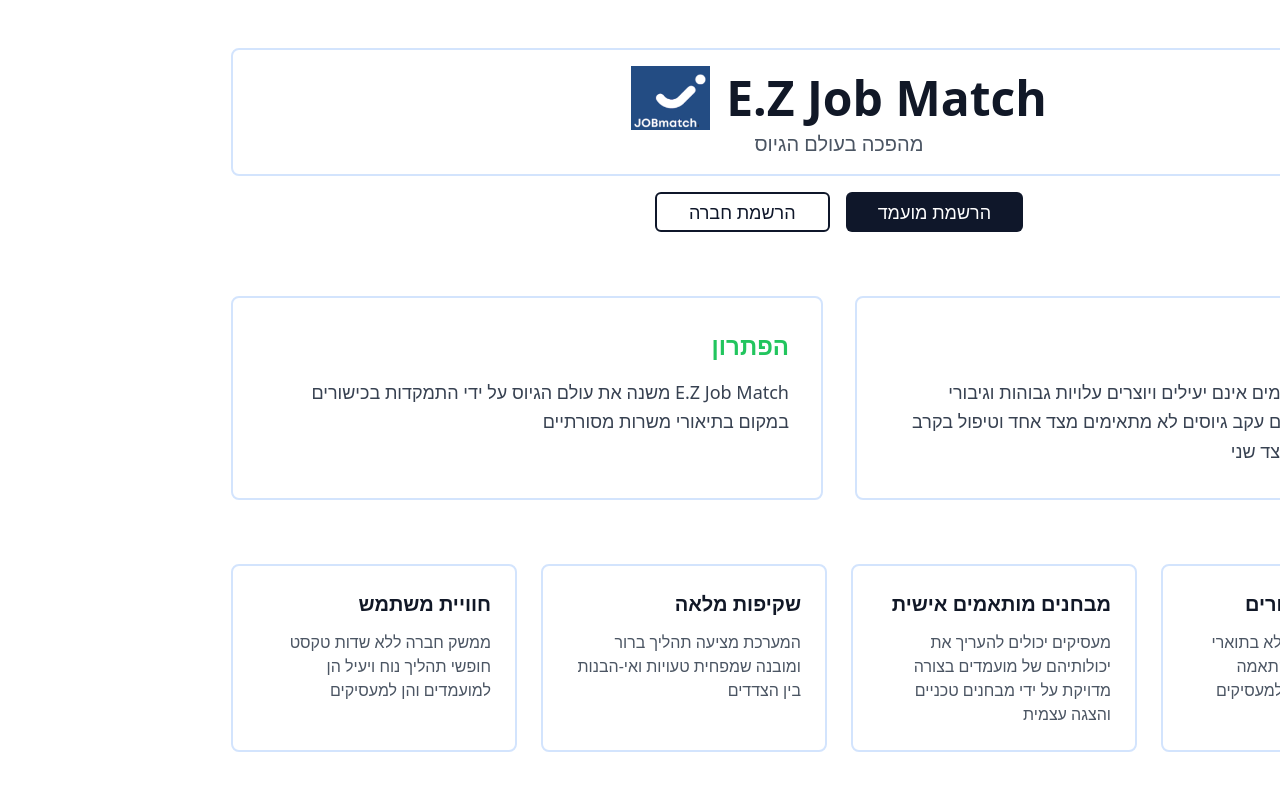
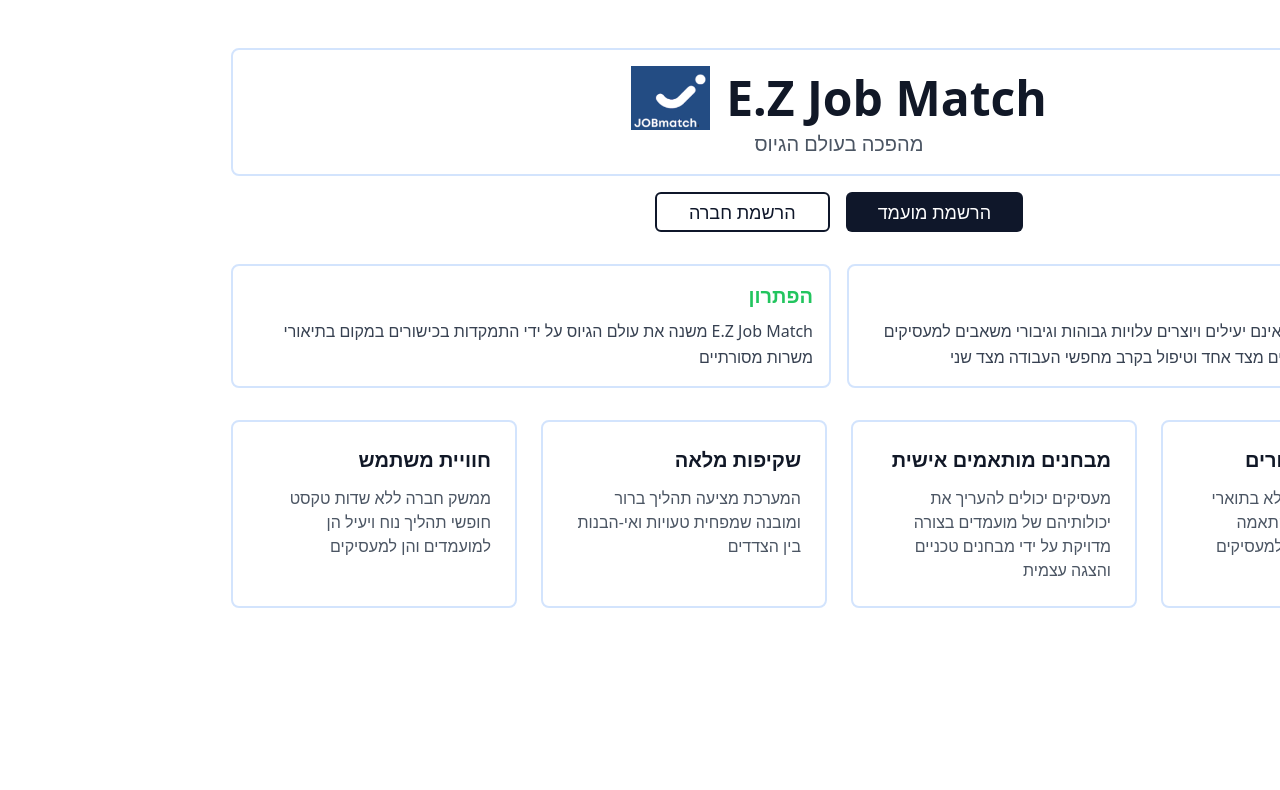
Before and after one commit to dayanb11/e-z-job-match, a React (Vite) app: page / in a window 1280 px wide. Shown: the top 790 px of the page. Built offline with nearby package versions, Linux system fonts and the light colour scheme.

Commit message:
Reduce space for problem and solution tabs
Adjusted the layout of the problem and solution sections to consume less space, improving overall page design and user experience.
[skip gpt_engineer]

```diff
--- a/src/pages/Index.tsx
+++ b/src/pages/Index.tsx
@@ -14,7 +14,7 @@ const Index = () => {
     <div className="min-h-screen bg-white py-12 px-4 sm:px-6 lg:px-8" dir="rtl">
       <div className="max-w-7xl mx-auto">
         {/* Header Section */}
-        <div className="text-center mb-16">
+        <div className="text-center mb-8">
           <div className="border-[#D3E4FD] border-2 rounded-lg p-4 mb-4">
             <div className="flex items-center justify-center gap-4">
               <h1 className="text-5xl font-bold text-gray-900">
@@ -47,16 +47,16 @@ const Index = () => {
         </div>
 
         {/* Problem & Solution Section */}
-        <div className="grid md:grid-cols-2 gap-8 mb-16">
-          <div className="border-[#D3E4FD] border-2 rounded-lg p-8">
-            <h2 className="text-2xl font-bold text-red-500 mb-4">הבעיה</h2>
-            <p className="text-gray-700 text-lg leading-relaxed">
+        <div className="grid md:grid-cols-2 gap-4 mb-8">
+          <div className="border-[#D3E4FD] border-2 rounded-lg p-4">
+            <h2 className="text-xl font-bold text-red-500 mb-2">הבעיה</h2>
+            <p className="text-gray-700 text-base leading-relaxed">
               תהליכי הגיוס הקיימים אינם יעילים ויוצרים עלויות גבוהות וגיבורי משאבים למעסיקים עקב גיוסים לא מתאימים מצד אחד וטיפול בקרב מחפשי העבודה מצד שני
             </p>
           </div>
-          <div className="border-[#D3E4FD] border-2 rounded-lg p-8">
-            <h2 className="text-2xl font-bold text-green-500 mb-4">הפתרון</h2>
-            <p className="text-gray-700 text-lg leading-relaxed">
+          <div className="border-[#D3E4FD] border-2 rounded-lg p-4">
+            <h2 className="text-xl font-bold text-green-500 mb-2">הפתרון</h2>
+            <p className="text-gray-700 text-base leading-relaxed">
               E.Z Job Match משנה את עולם הגיוס על ידי התמקדות בכישורים במקום בתיאורי משרות מסורתיים
             </p>
           </div>
```
